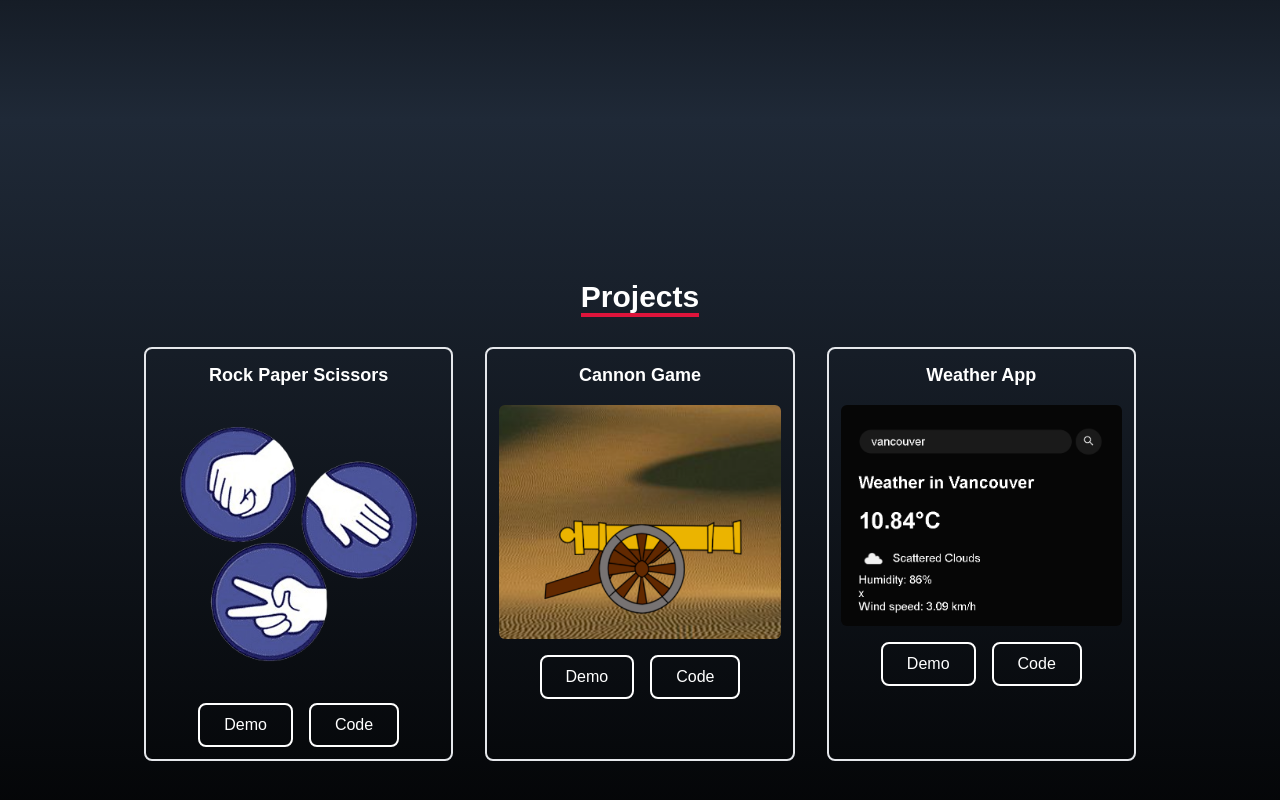
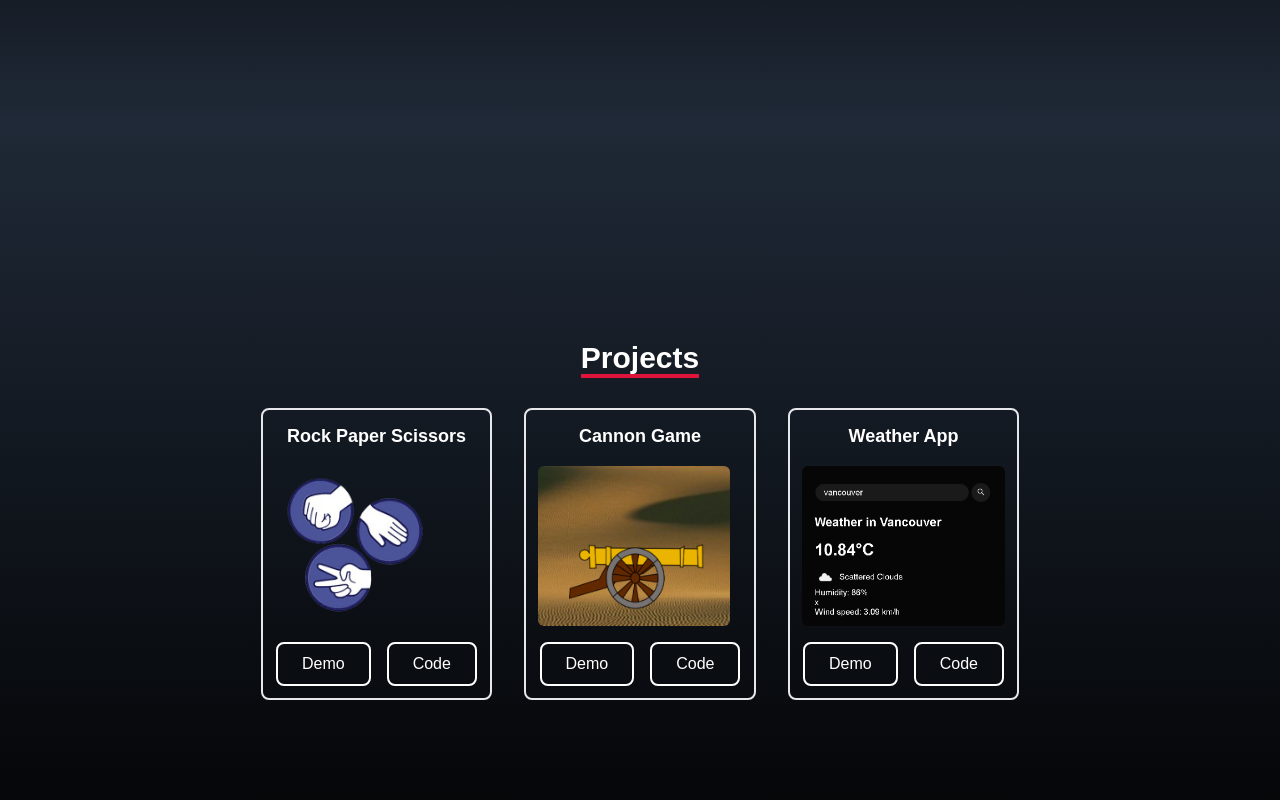
Before and after one commit to sijae24/CMPT-276-L4, a React (Create React App) app: page / in a window 1280 px wide. Shown: the part 2280-3080 px from the top of the page. Built offline with nearby package versions, Linux system fonts and the light colour scheme.

Commit message:
Fix the sizing of project images

```diff
--- a/src/components/Projects.jsx
+++ b/src/components/Projects.jsx
@@ -47,7 +47,7 @@ const Projects = () => {
                 <img
                   src={src}
                   alt={title}
-                  className="rounded-md mb-4"
+                  className="rounded-md mb-4 max-h-40"
                 />
                  <div className="flex justify-center gap-4">
                 <a
```
